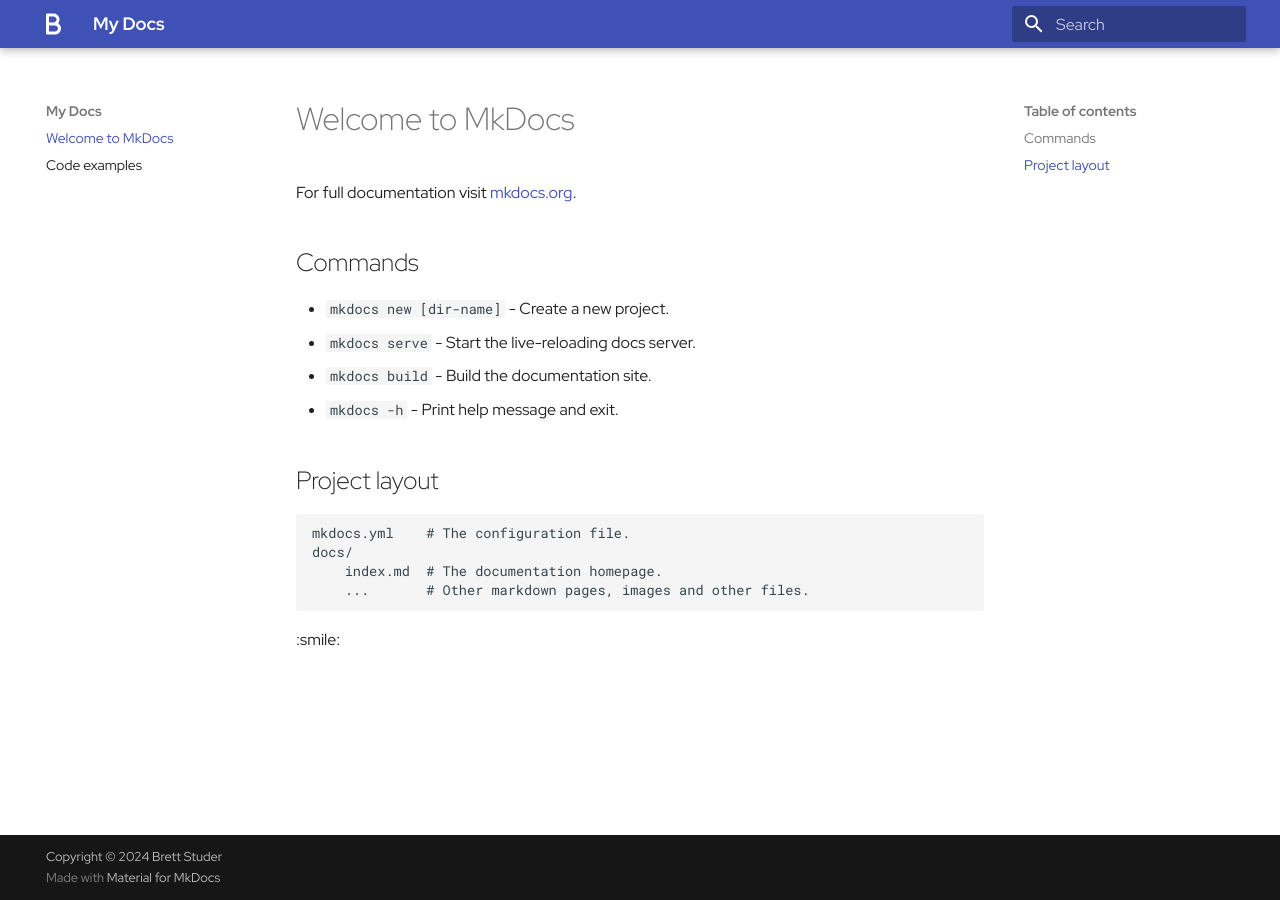
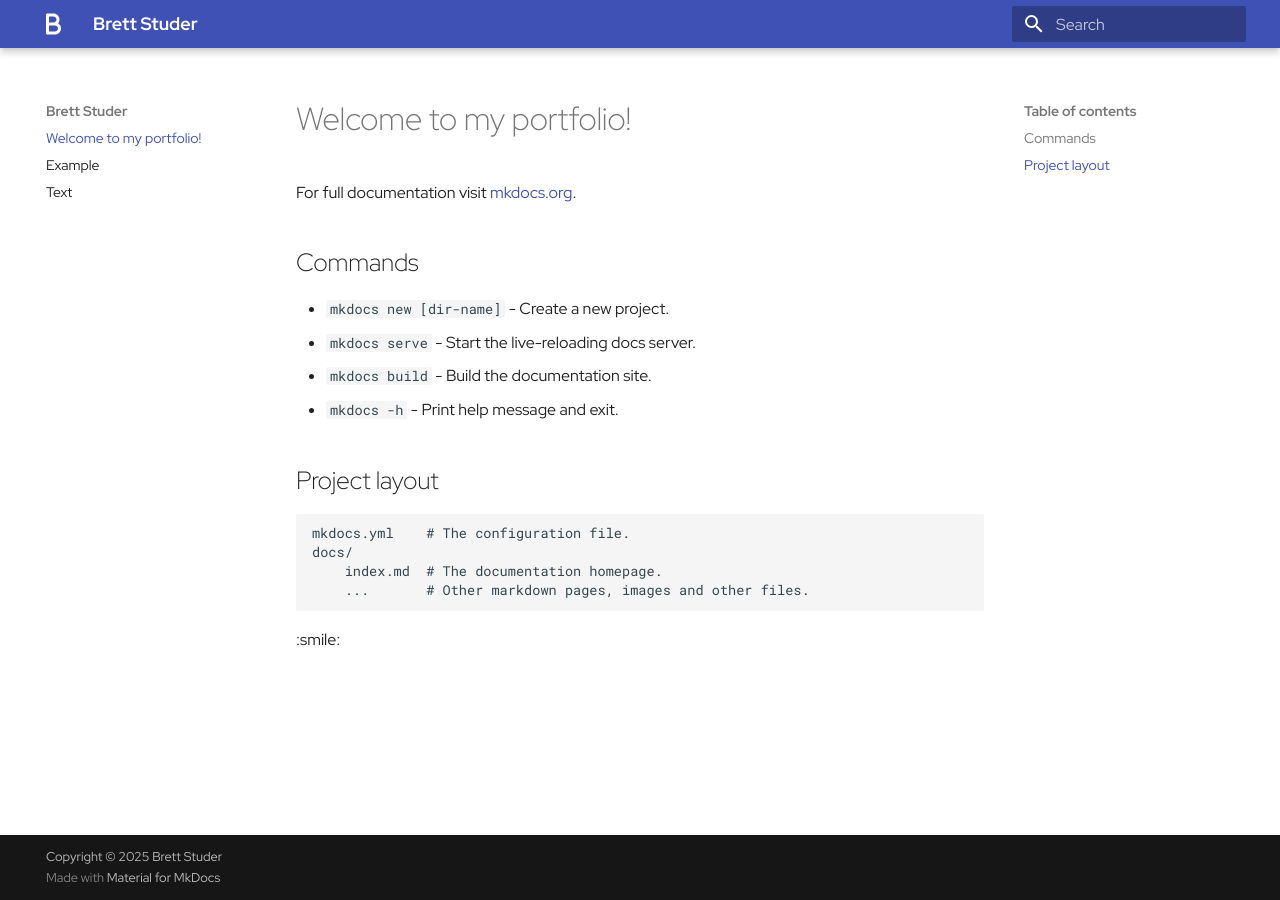
Before and after one commit to brstuder/mkdocs, an MkDocs documentation site: the page built from docs/index.md, in a window 1280 px wide. Built offline with MkDocs 1.6.1 and Material for MkDocs 9.7.7, drawn with Linux system fonts in a browser that asks for light colours.

```diff
--- /dev/null
+++ b/docs/Example.md
@@ -0,0 +1 @@
+Example body text
--- a/docs/index.md
+++ b/docs/index.md
@@ -1,4 +1,4 @@
-# Welcome to MkDocs
+# Welcome to my portfolio!
 
 For full documentation visit [mkdocs.org](https://www.mkdocs.org).
 
--- a/mkdocs.yml
+++ b/mkdocs.yml
@@ -1,5 +1,5 @@
-site_name: My Docs
-site_url: https://mydomain.org/mysite
+site_name: Brett Studer
+site_url: https://brettstuder.com/portfolio
 theme:
   name: material
   font:
@@ -11,4 +11,7 @@ theme:
     features:
       - navigation.footer
 
-copyright: Copyright &copy; 2024 Brett Studer
+plugins:
+  - search
+
+copyright: Copyright &copy; 2025 Brett Studer
```
Also changed, not shown: docs/code-examples.md (deleted, +0 -3 lines), docs/Text.md (added).
